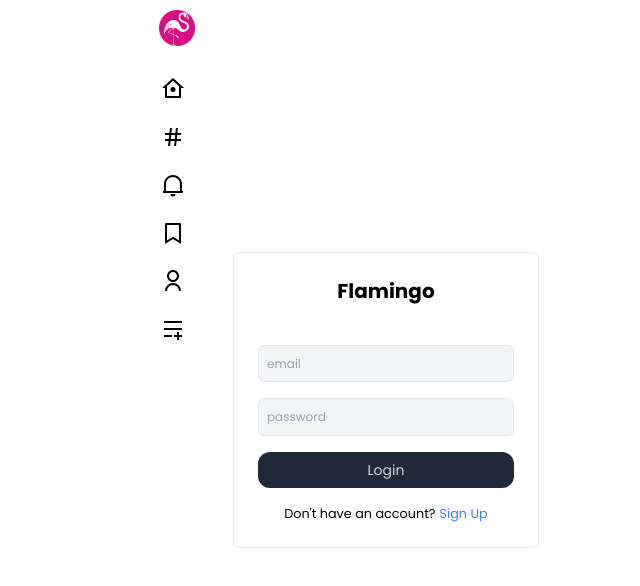
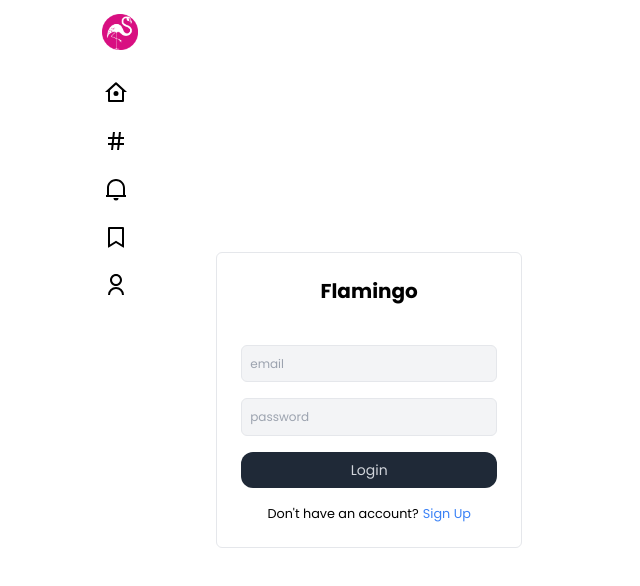
Before and after one commit to nishanthmessi/flamingo, a React (Vite) app in the folder client/: page / in a window 1280 px wide. Shown: the top 586 px of the page, without its empty margins (294-934 px from the left). Built offline with nearby package versions, Linux system fonts and the light colour scheme.

Commit message:
minor changes

```diff
--- a/client/src/App.jsx
+++ b/client/src/App.jsx
@@ -4,17 +4,14 @@
 import Register from "./components/Register"
 import UserProfile from "./pages/UserProfile"
 import NavBar from "./components/NavBar"
-import Explore from "./components/Explore"
 import Feed from "./components/Feed"
 import Profiles from "./components/Profiles"
 
 const App = () => {
   Axios.defaults.baseURL = "http://localhost:5001/api"
 
-  const verifyAuth = window.localStorage.getItem("access_token")
-
   return (
-    <div className="flex justify-center gap-8">
+    <div className="flex justify-center gap-8 w-[98vw]">
       <NavBar />
       <Routes>
         <Route path="/" element={<Login />} />
@@ -23,7 +20,6 @@
         <Route path="/userProfile" element={<UserProfile />} />
         <Route path="/profile" element={<Profiles />} />
       </Routes>
-      {/* <Explore /> */}
     </div>
   )
 }
--- a/client/src/components/Explore.jsx
+++ b/client/src/components/Explore.jsx
@@ -4,7 +4,7 @@
 
 const Explore = () => {
   return (
-    <div className="hidden xl:block lg:min-w-[16vw] w-[18vw] mt-1.5">
+    <div className="hidden xl:block lg:min-w-[16vw] w-[20vw]">
       <div className="sticky top-2">
         <div className="flex items-center gap-2 p-1 px-3 rounded-2xl bg-gray-200 hover:bg-gray-50 text-gray-500 border-[1px] hover:border-[1px] hover:border-blue-300 hover:text-blue-300 ">
           <RiSearchLine />
--- a/client/src/components/Feed.jsx
+++ b/client/src/components/Feed.jsx
@@ -95,7 +95,7 @@
             Tweet
           </button>
         </div>
-        <Posts posts={posts} />
+        {!posts ? <div>loading...</div> : <Posts posts={posts} />}
       </div>
       <Explore />
     </>
--- a/client/src/components/NavBar.jsx
+++ b/client/src/components/NavBar.jsx
@@ -5,14 +5,13 @@
   RiNotification2Line,
   RiUserLine,
   RiBookmarkLine,
-  RiMenuAddLine,
 } from "react-icons/ri"
 import Logo from "../assets/main-logo.png"
 
 const NavBar = () => {
   return (
-    <div className="flex flex-col justify-start items-center 2xl:w-[16vw]">
-      <div className="sticky top-1">
+    <div className="flex flex-col justify-start items-end xl:mr-10 2xl:w-[20vw]">
+      <div className="fixed top-2">
         <div className="mb-4">
           <button className="hover:bg-pink-100 p-1.5 rounded-full transition duration-400 ease-in">
             <Link to="/home">
@@ -58,13 +57,6 @@
           </div>
         </Link>
 
-        <Link to="/" className="flex items-center">
-          <div className="flex items-center gap-4 hover:bg-gray-200 rounded-3xl px-2 py-2 transition duration-300 ease-in mb-2">
-            <RiMenuAddLine className="text-2xl" />
-            <h1 className="font-medium text-lg hidden 2xl:flex">More</h1>
-          </div>
-        </Link>
-
         <button className="bg-pink-400 rounded-3xl text-white hidden 2xl:flex 2xl:px-16 py-2 my-5">
           Tweet
         </button>
--- a/client/src/components/Profiles.jsx
+++ b/client/src/components/Profiles.jsx
@@ -34,7 +34,7 @@
 
   return (
     <>
-      <div className="w-[40vw] xl:w-[30vw] 2xl:w-[26vw] border-x-[1px] px-4 py-2">
+      <div className="w-[40vw] 2xl:w-[28vw] border-x-[1px] px-4 py-2">
         {!userProfile ? (
           <div>loading...</div>
         ) : (
@@ -43,7 +43,7 @@
               <img
                 src={userProfile.profileImage}
                 alt="post-img"
-                className="h-20 w-20 rounded-full object-cover"
+                className="h-24 w-24 rounded-full object-cover"
               />
               <div>
                 <h1 className="font-bold">{userProfile.name}</h1>
@@ -54,7 +54,7 @@
           </>
         )}
       </div>
-      <div className="w-[16vw]">
+      <div className="w-[20vw]">
         <UsersList />
       </div>
     </>
--- a/client/src/pages/UserProfile.jsx
+++ b/client/src/pages/UserProfile.jsx
@@ -36,7 +36,9 @@
     <>
       <div className="w-[40vw] xl:w-[30vw] 2xl:w-[28vw] border-x-[1px] px-4 py-2">
         {!userProfile ? (
-          "loading"
+          <div className="flex justify-center items-center h-screen">
+            <h1>loading...</h1>
+          </div>
         ) : (
           <>
             <div className="flex flex-col gap-2 mt-7">
@@ -54,7 +56,7 @@
           </>
         )}
       </div>
-      <div className="lg:min-w-[16vw] w-[18vw] hidden xl:block">
+      <div className="lg:min-w-[16vw] w-[20vw] hidden xl:block mt-2">
         <UsersList />
       </div>
     </>
```
